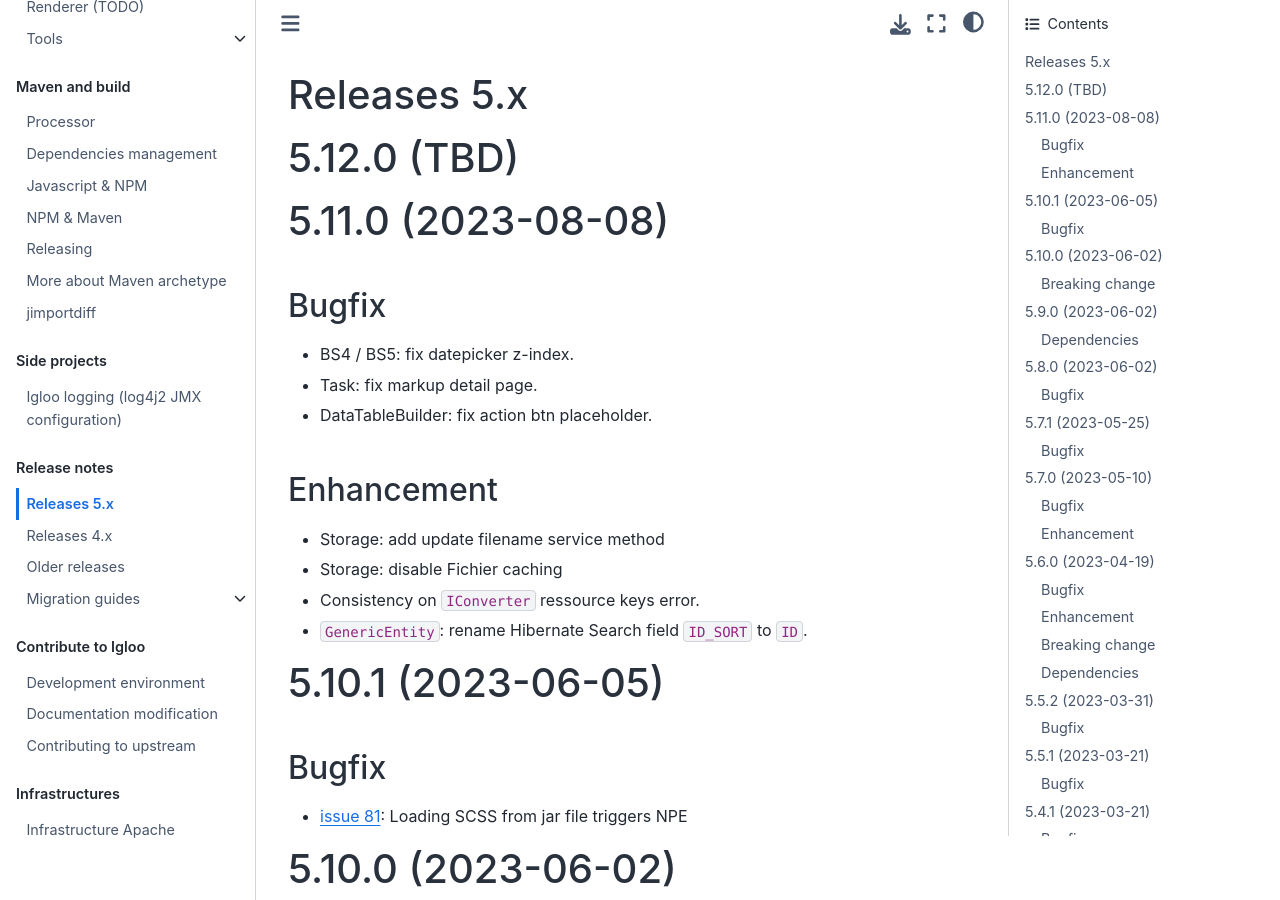
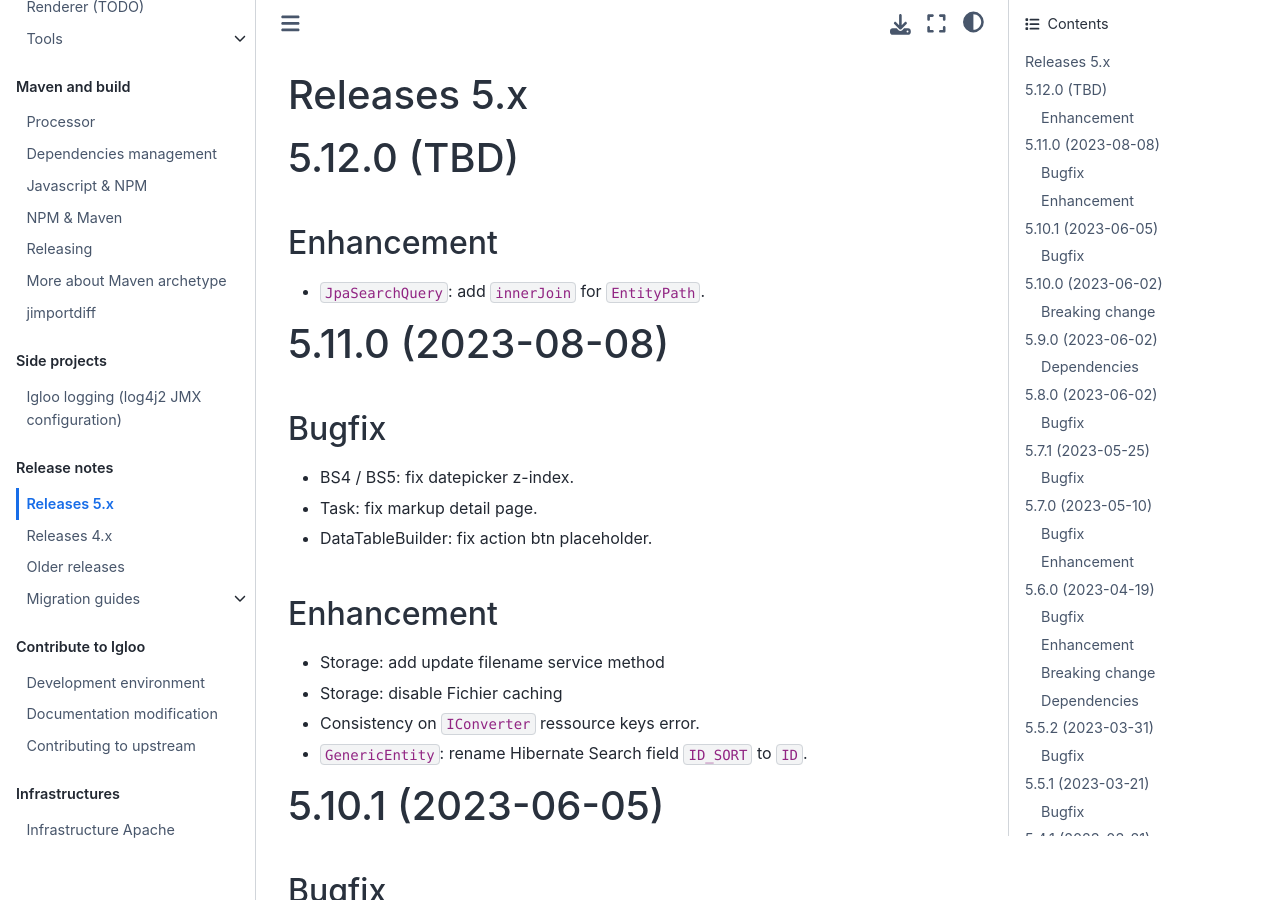
Before and after one commit to igloo-project/igloo-doc, a Sphinx documentation site: the page built from source/release-notes/releases-5.x.md, in a window 1280 px wide and 900 px high. Built offline with Sphinx 7.4.7 and the Sphinx Book theme 1.1.4, drawn with Linux system fonts in a browser that asks for light colours.

Commit message:
Changelog 5.12.0

```diff
--- a/source/release-notes/releases-5.x.md
+++ b/source/release-notes/releases-5.x.md
@@ -3,6 +3,10 @@
 (v5.12.0)=
 
 # 5.12.0 (TBD)
+
+## Enhancement
+
+* `JpaSearchQuery`: add `innerJoin` for `EntityPath`.
 
 (v5.11.0)=
 
```
